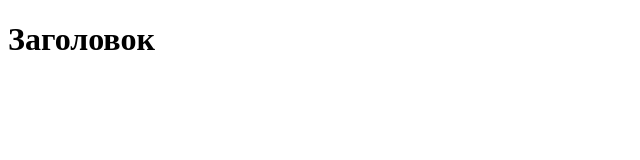
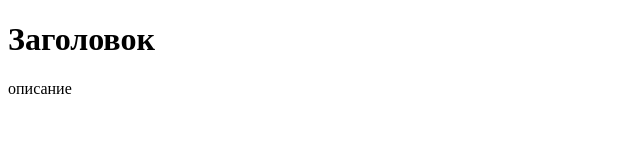
Before and after one commit to Akseonov/webtechologies-2024-2, a plain HTML site: page index.html in a window 1280 px wide. Shown: the full height of the page, 0-640 px from the left. Drawn offline with Linux system fonts and the light colour scheme.

Commit message:
lesson-1 доработки

```diff
--- a/index.html
+++ b/index.html
@@ -8,5 +8,6 @@
 </head>
 <body>
   <h1>Заголовок</h1>
+  <p>описание</p>
 </body>
 </html>
```
